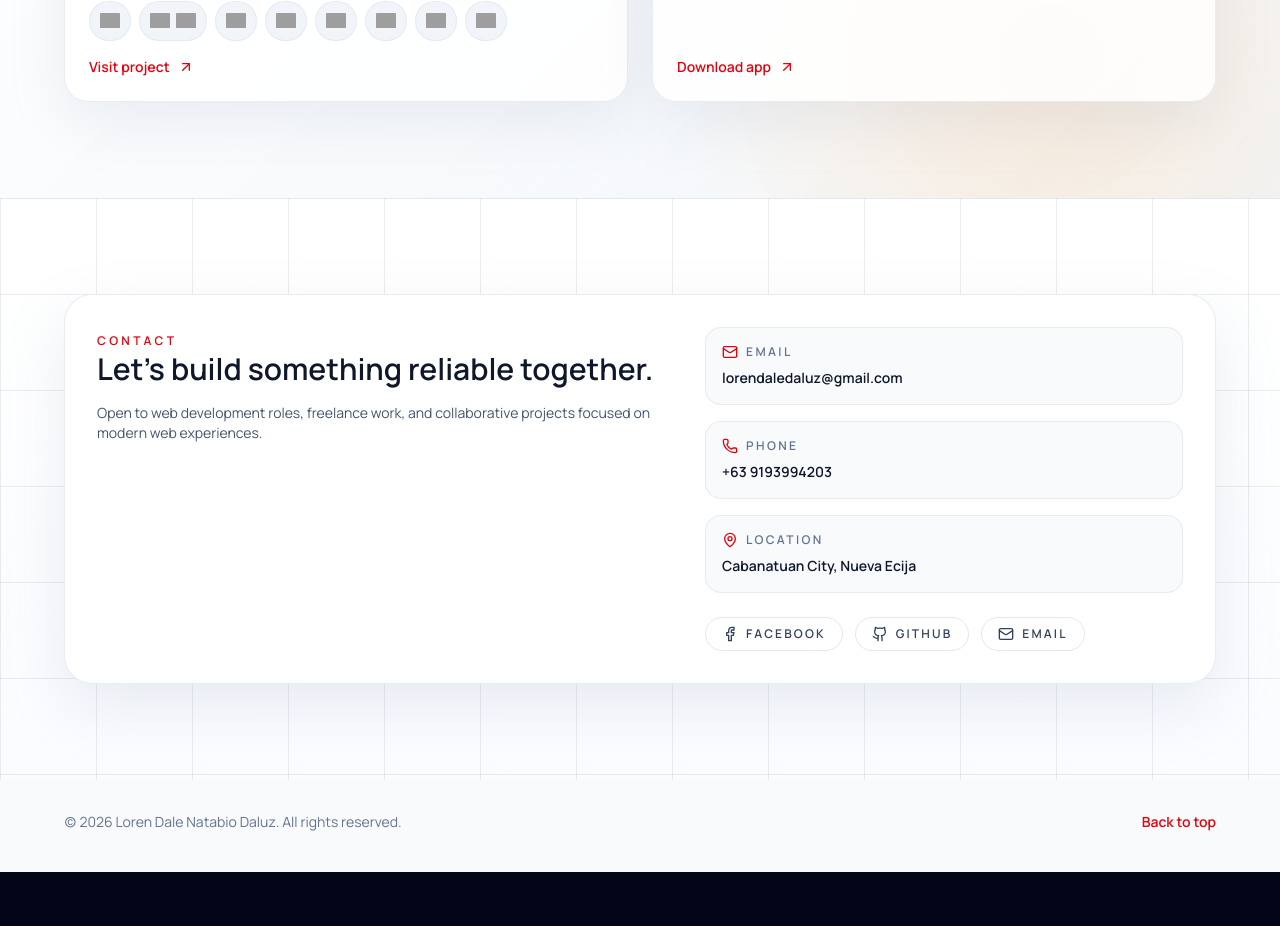
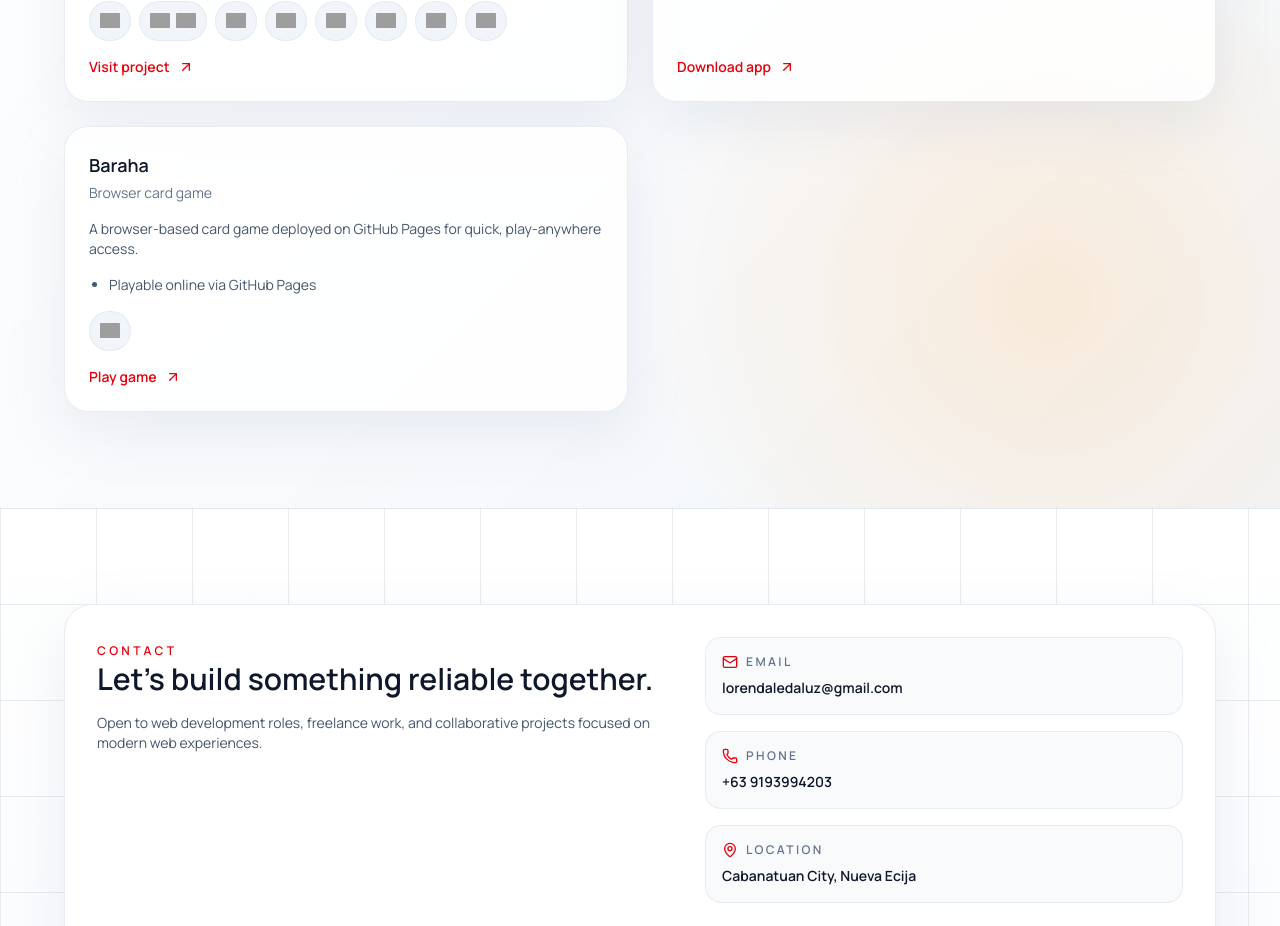
Before and after one commit to LorenDaleDaluz/MY_PORTFOLIO, a React (Vite) app: page / in a window 1280 px wide. Shown: the part 3800-4726 px from the top of the page. Before the commit the page ends 4672 px from the top, so only its background shows below. Built offline with nearby package versions, Linux system fonts and the light colour scheme; grey boxes are pictures that could not be loaded.

Commit message:
added baraha game to projects

```diff
--- a/src/App.tsx
+++ b/src/App.tsx
@@ -367,6 +367,16 @@ function App() {
       link: "/app-debug.apk",
       linkLabel: "Download app",
       linkDownload: true,
+    },
+    {
+      title: "Baraha",
+      subtitle: "Browser card game",
+      description:
+        "A browser-based card game deployed on GitHub Pages for quick, play-anywhere access.",
+      highlights: ["Playable online via GitHub Pages"],
+      stack: ["JavaScript"],
+      link: "https://lorendaledaluz.github.io/baraha/",
+      linkLabel: "Play game",
     },
   ];
 
```
